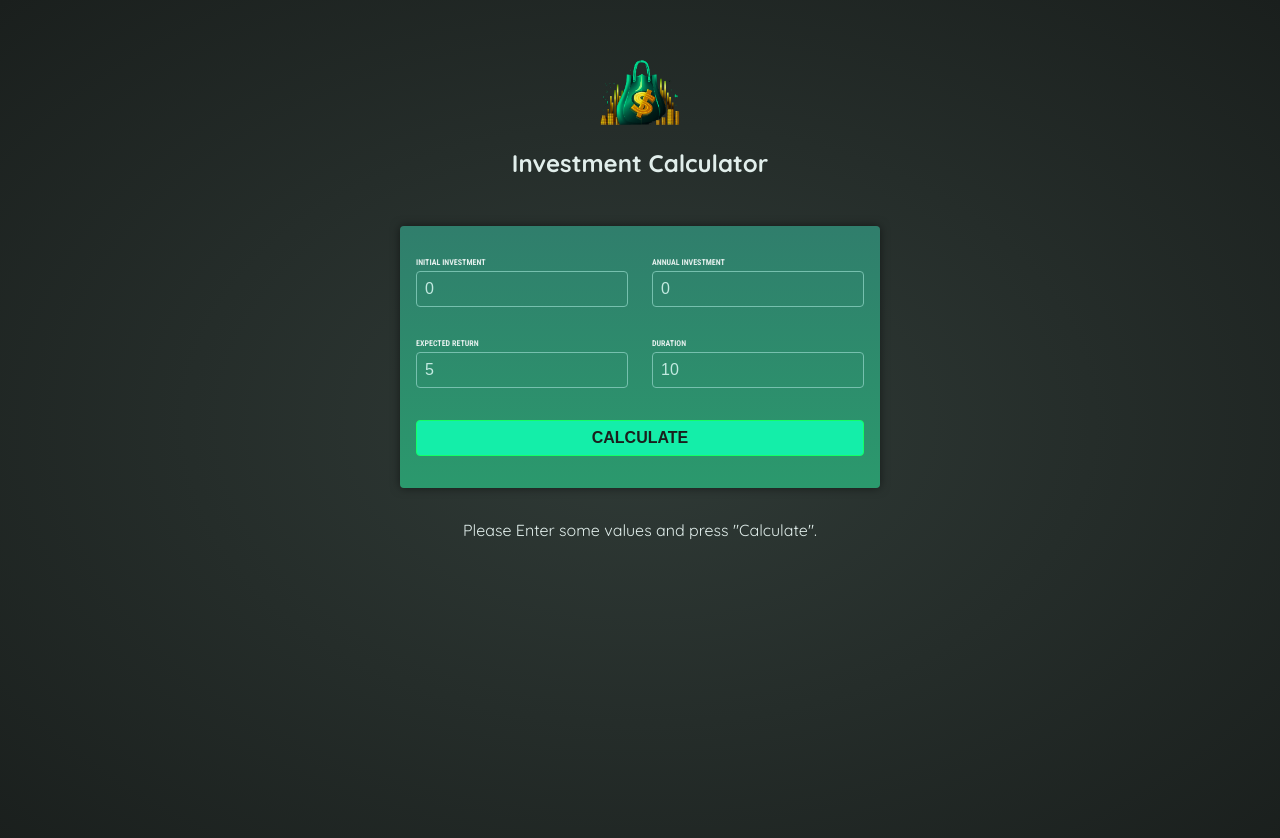
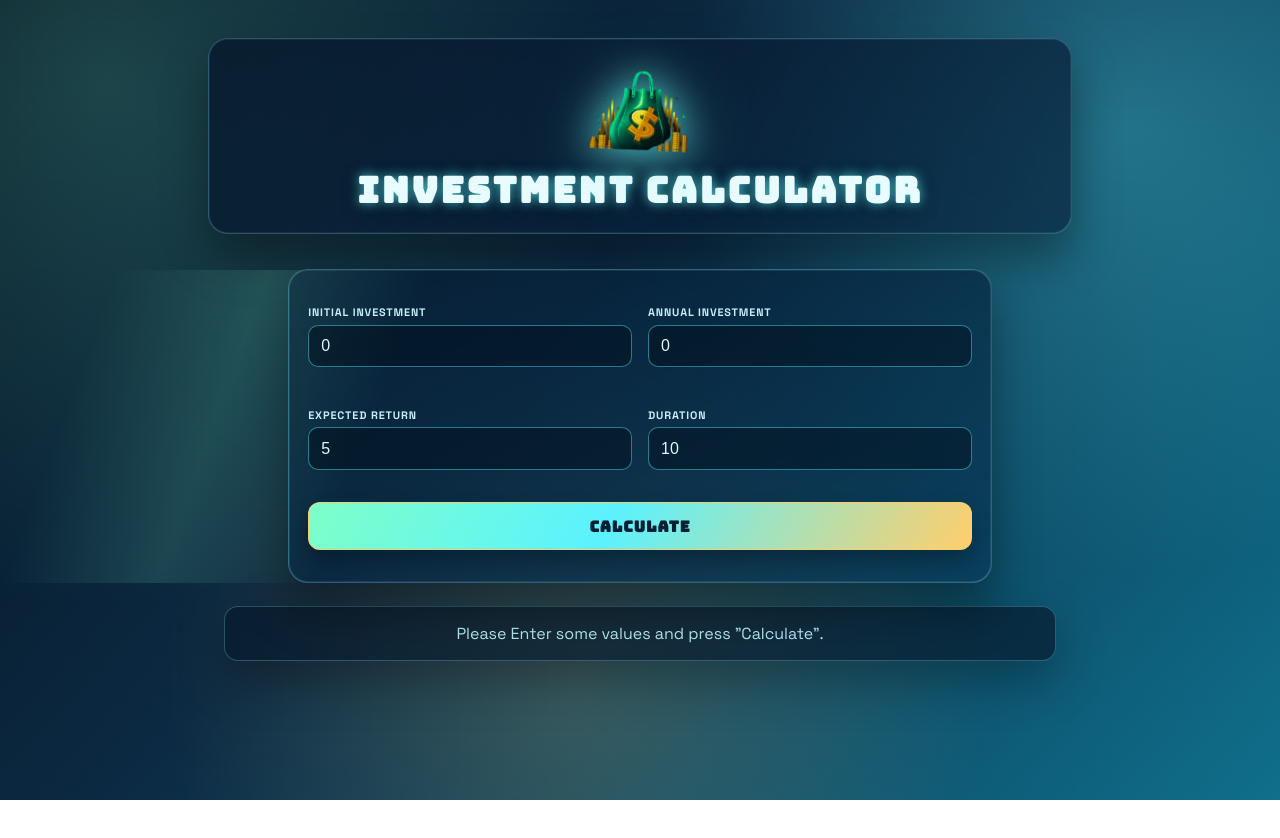
Before and after one commit to antonis04/AngularFinanceCalcApp, an Angular app: page / in a window 1280 px wide. Shown: the top 838 px of the page. After the commit the page ends 800 px from the top, so only its background shows below. Built offline with nearby package versions, Linux system fonts and the light colour scheme.

Commit message:
styling changed

```diff
--- a/src/app/header/header.component.css
+++ b/src/app/header/header.component.css
@@ -1,15 +1,72 @@
 header {
   text-align: center;
-  margin: 3rem auto;
+  margin: 1.4rem auto 2.2rem;
+  max-width: 54rem;
+  border: 1px solid rgba(135, 235, 255, 0.26);
+  border-radius: 20px;
+  padding: 1.1rem 1rem 1.4rem;
+  background: linear-gradient(145deg, rgba(7, 25, 45, 0.84), rgba(8, 35, 62, 0.68));
+  box-shadow:
+    0 24px 45px rgba(0, 0, 0, 0.36),
+    inset 0 0 0 1px rgba(255, 255, 255, 0.06);
+  -webkit-backdrop-filter: blur(10px);
+  backdrop-filter: blur(10px);
+  animation: cardFloat 5s ease-in-out infinite;
 }
 
 header img {
-  width: 5rem;
-  height: 5rem;
+  width: 6rem;
+  height: 6rem;
   object-fit: contain;
   background-color: transparent;
+  filter:
+    drop-shadow(0 0 18px rgba(90, 242, 255, 0.72))
+    drop-shadow(0 0 28px rgba(126, 255, 200, 0.35));
+  animation: spinPulse 6.5s ease-in-out infinite;
 }
 
 header h1 {
-  font-size: 1.5rem;
+  margin: 0.8rem 0 0;
+  font-family: 'Bungee', sans-serif;
+  letter-spacing: 0.08em;
+  font-size: clamp(1.45rem, 2.8vw, 2.6rem);
+  line-height: 1.1;
+  text-transform: uppercase;
+  color: #e8fbff;
+  text-shadow:
+    0 0 12px rgba(90, 242, 255, 0.75),
+    0 4px 20px rgba(0, 0, 0, 0.46);
 }
+
+@keyframes cardFloat {
+  0%,
+  100% {
+    transform: translateY(0);
+  }
+  50% {
+    transform: translateY(-4px);
+  }
+}
+
+@keyframes spinPulse {
+  0%,
+  100% {
+    transform: rotate(0deg) scale(1);
+  }
+  50% {
+    transform: rotate(6deg) scale(1.07);
+  }
+}
+
+@media (max-width: 720px) {
+  header {
+    margin: 1rem auto 1.5rem;
+    border-radius: 16px;
+    padding: 0.8rem 0.75rem 1rem;
+  }
+
+  header img {
+    width: 4.8rem;
+    height: 4.8rem;
+  }
+}
--- a/src/app/investment-results/investment-results.component.css
+++ b/src/app/investment-results/investment-results.component.css
@@ -1,19 +1,63 @@
 table {
-  max-width: 50rem;
-  margin: 2rem auto;
-  padding: 1rem;
+  width: min(94vw, 64rem);
+  max-width: 64rem;
+  margin: 1rem auto 0;
+  padding: 0.7rem;
   table-layout: fixed;
-  border-spacing: 1rem;
+  border-spacing: 0;
   text-align: right;
+  border: 1px solid rgba(135, 235, 255, 0.28);
+  border-radius: 16px;
+  overflow: hidden;
+  background: linear-gradient(160deg, rgba(7, 27, 49, 0.84), rgba(7, 52, 75, 0.66));
+  box-shadow:
+    0 24px 45px rgba(0, 0, 0, 0.33),
+    inset 0 0 0 1px rgba(255, 255, 255, 0.06);
 }
 
 table thead {
-  font-size: 0.7rem;
-  color: #83e6c0;
+  font-size: 0.71rem;
+  color: #9ff4ff;
+  text-transform: uppercase;
+  letter-spacing: 0.06em;
+  background: rgba(0, 0, 0, 0.24);
+}
+
+th,
+td {
+  padding: 0.85rem 0.75rem;
+  border-bottom: 1px solid rgba(135, 235, 255, 0.16);
 }
 
 table tbody {
-  font-family: "Roboto Condensed", sans-serif;
-  font-size: 0.85rem;
-  color: #c2e9e0;
+  font-family: 'Space Grotesk', sans-serif;
+  font-size: 0.92rem;
+  color: #dcfaff;
 }
+
+table tbody:nth-child(odd) {
+  background: rgba(255, 255, 255, 0.015);
+}
+
+table tbody tr:hover {
+  background: rgba(126, 255, 200, 0.08);
+}
+
+table tbody td:first-child {
+  color: #ffce6b;
+  font-weight: 700;
+}
+
+@media (max-width: 960px) {
+  table {
+    width: min(96vw, 64rem);
+    display: block;
+    overflow-x: auto;
+    white-space: nowrap;
+  }
+
+  th,
+  td {
+    padding: 0.72rem 0.7rem;
+  }
+}
--- a/src/app/user-input/user-input.component.css
+++ b/src/app/user-input/user-input.component.css
@@ -1,50 +1,120 @@
 form {
-  padding: 1rem;
-  max-width: 30rem;
-  margin: 2rem auto;
-  border-radius: 4px;
-  background: linear-gradient(180deg, #307e6c, #2b996d);
-  box-shadow: 0 0 10px rgba(0, 0, 0, 0.5);
+  position: relative;
+  isolation: isolate;
+  padding: 1.2rem 1.2rem 1rem;
+  max-width: 44rem;
+  margin: 0 auto 1.4rem;
+  border: 1px solid rgba(135, 235, 255, 0.3);
+  border-radius: 20px;
+  background: linear-gradient(152deg, rgba(7, 29, 52, 0.9), rgba(8, 58, 89, 0.7));
+  box-shadow:
+    0 26px 45px rgba(0, 0, 0, 0.36),
+    inset 0 0 0 1px rgba(255, 255, 255, 0.08);
+}
+
+form::after {
+  content: '';
+  position: absolute;
+  top: 0;
+  left: -35%;
+  width: 45%;
+  height: 100%;
+  background: linear-gradient(90deg, transparent, rgba(126, 255, 200, 0.14), transparent);
+  transform: skewX(-20deg);
+  animation: shine 4.8s linear infinite;
+  pointer-events: none;
+  z-index: -1;
 }
 
 .input-group {
   display: flex;
   justify-content: space-evenly;
-  gap: 1.5rem;
+  gap: 1rem;
+  margin-bottom: 0.55rem;
+}
+
+.input-group p {
+  flex: 1;
 }
 
 label {
   display: block;
-  margin-bottom: 0.25rem;
-  font-family: "Roboto Condensed", sans-serif;
-  font-size: 0.5rem;
+  margin-bottom: 0.35rem;
+  font-family: 'Space Grotesk', sans-serif;
+  font-size: 0.68rem;
+  letter-spacing: 0.08em;
   font-weight: bold;
   text-transform: uppercase;
+  color: #c6eff8;
 }
 
 input {
   width: 100%;
-  padding: 0.5rem;
-  border: 1px solid #76c0ae;
-  border-radius: 0.25rem;
-  background-color: transparent;
-  color: #c2e9e0;
+  padding: 0.7rem 0.75rem;
+  border: 1px solid rgba(90, 242, 255, 0.45);
+  border-radius: 10px;
+  background-color: rgba(2, 14, 26, 0.48);
+  color: #dcfaff;
   font-size: 1rem;
+  outline: none;
+  transition: border-color 170ms ease, transform 170ms ease, box-shadow 170ms ease;
+}
+
+input:focus {
+  border-color: #7effc8;
+  transform: translateY(-1px);
+  box-shadow: 0 0 0 3px rgba(126, 255, 200, 0.18);
 }
 
 button {
   width: 100%;
-  padding: 0.5rem;
-  border: 1px solid #13ff66;
-  border-radius: 0.25rem;
-  background-color: #14eea9;
-  color: #1a1f1d;
-  font-size: 1rem;
+  padding: 0.8rem;
+  border: 1px solid rgba(255, 206, 107, 0.9);
+  border-radius: 12px;
+  background: linear-gradient(120deg, #7effc8, #5af2ff 45%, #ffce6b);
+  color: #052034;
+  font-family: 'Bungee', sans-serif;
+  font-size: 0.95rem;
+  letter-spacing: 0.06em;
   font-weight: bold;
   text-transform: uppercase;
   cursor: pointer;
+  box-shadow: 0 12px 22px rgba(0, 0, 0, 0.28);
+  transition: transform 170ms ease, box-shadow 170ms ease, filter 170ms ease;
 }
 
 button:hover {
-  background-color: #aaf1d6;
+  transform: translateY(-2px) scale(1.01);
+  filter: saturate(1.08);
+  box-shadow: 0 16px 26px rgba(0, 0, 0, 0.35);
 }
+
+button:active {
+  transform: translateY(0);
+}
+
+@keyframes shine {
+  from {
+    left: -40%;
+  }
+  to {
+    left: 120%;
+  }
+}
+
+@media (max-width: 720px) {
+  form {
+    border-radius: 16px;
+    padding: 1rem 0.9rem 0.8rem;
+  }
+
+  .input-group {
+    flex-direction: column;
+    gap: 0.2rem;
+    margin-bottom: 0.2rem;
+  }
+
+  label {
+    margin-bottom: 0.2rem;
+  }
+}
--- a/src/styles.css
+++ b/src/styles.css
@@ -1,4 +1,18 @@
-@import url('https://fonts.googleapis.com/css2?family=Quicksand:wght@400;700&family=Roboto+Condensed:wght@400;700&display=swap');
+@import url('https://fonts.googleapis.com/css2?family=Bungee:wght@400&family=Space+Grotesk:wght@400;500;700&display=swap');
+
+:root {
+  --bg-deep: #03111f;
+  --bg-mid: #0c2a43;
+  --bg-accent: #0f6f8c;
+  --surface: rgba(7, 23, 41, 0.66);
+  --surface-strong: rgba(9, 30, 56, 0.88);
+  --text-primary: #e8fbff;
+  --text-secondary: #b5e9f3;
+  --line: rgba(135, 235, 255, 0.26);
+  --cyan: #5af2ff;
+  --mint: #7effc8;
+  --gold: #ffce6b;
+}
 
 * {
   box-sizing: border-box;
@@ -6,14 +20,54 @@
 
 body {
   margin: 0;
-  font-family: 'Quicksand', sans-serif;
+  font-family: 'Space Grotesk', sans-serif;
   -webkit-font-smoothing: antialiased;
   -moz-osx-font-smoothing: grayscale;
-  background: radial-gradient(#303b37, #1a1f1d);
-  color: #e1eeeb;
+  background:
+    radial-gradient(circle at 8% 10%, rgba(122, 255, 212, 0.2), transparent 38%),
+    radial-gradient(circle at 88% 16%, rgba(90, 242, 255, 0.28), transparent 34%),
+    radial-gradient(circle at 45% 85%, rgba(255, 206, 107, 0.18), transparent 42%),
+    linear-gradient(132deg, var(--bg-deep), var(--bg-mid) 42%, var(--bg-accent));
+  color: var(--text-primary);
   min-height: 100vh;
+  position: relative;
+  overflow-x: hidden;
+}
+
+body::before {
+  content: '';
+  position: fixed;
+  inset: 0;
+  pointer-events: none;
+  background-image:
+    linear-gradient(rgba(255, 255, 255, 0.05) 1px, transparent 1px),
+    linear-gradient(90deg, rgba(255, 255, 255, 0.04) 1px, transparent 1px);
+  background-size: 22px 22px;
+  mix-blend-mode: soft-light;
+  opacity: 0.22;
+}
+
+app-root {
+  display: block;
+  max-width: 1100px;
+  margin: 0 auto;
+  padding: 1rem 1rem 3rem;
 }
 
 .center {
   text-align: center;
+  color: var(--text-secondary);
+  background: var(--surface);
+  max-width: 52rem;
+  margin: 1.2rem auto;
+  padding: 1rem;
+  border: 1px solid var(--line);
+  border-radius: 14px;
+  box-shadow: 0 18px 50px rgba(0, 0, 0, 0.32);
 }
+
+@media (max-width: 720px) {
+  app-root {
+    padding: 0.5rem 0.6rem 2rem;
+  }
+}
```
